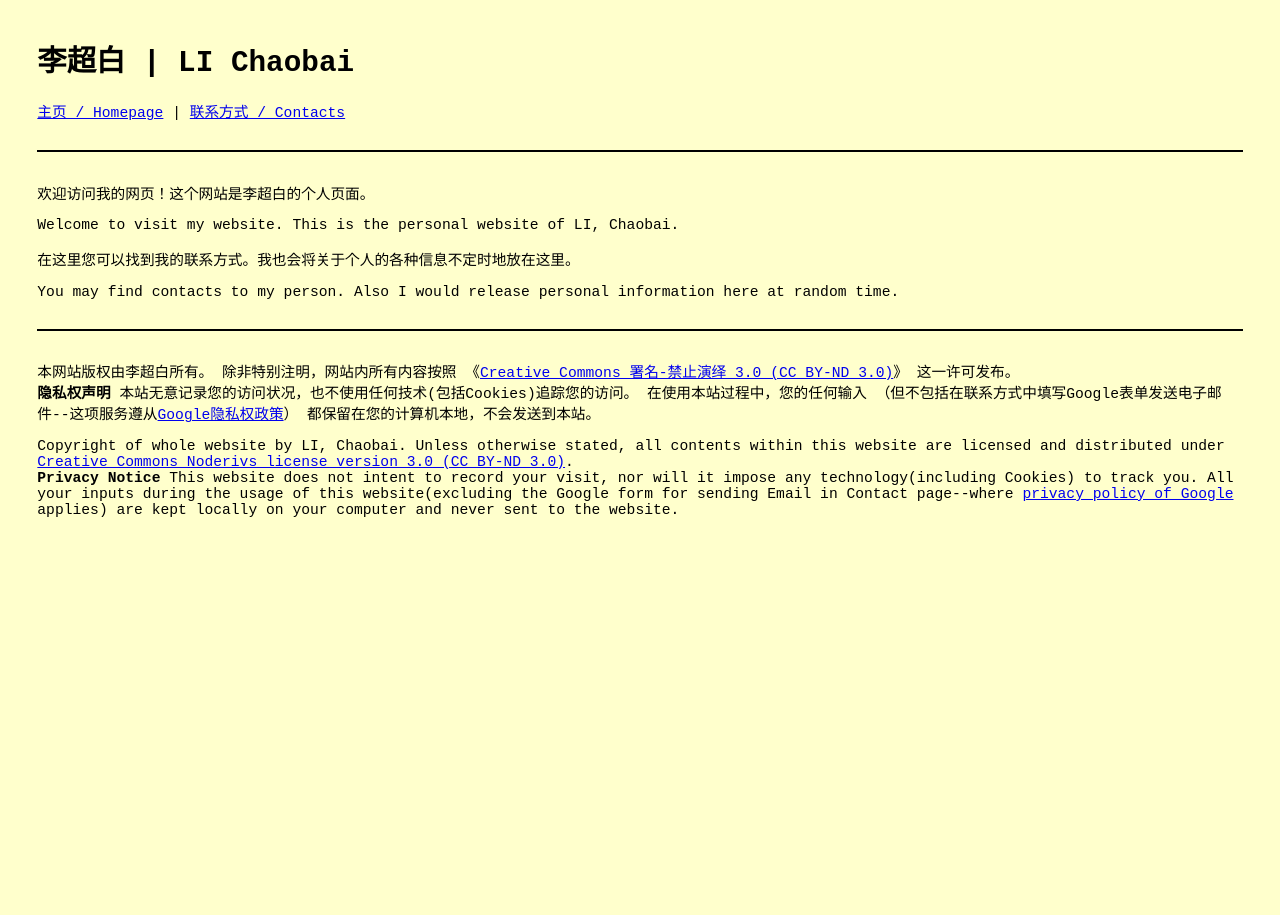
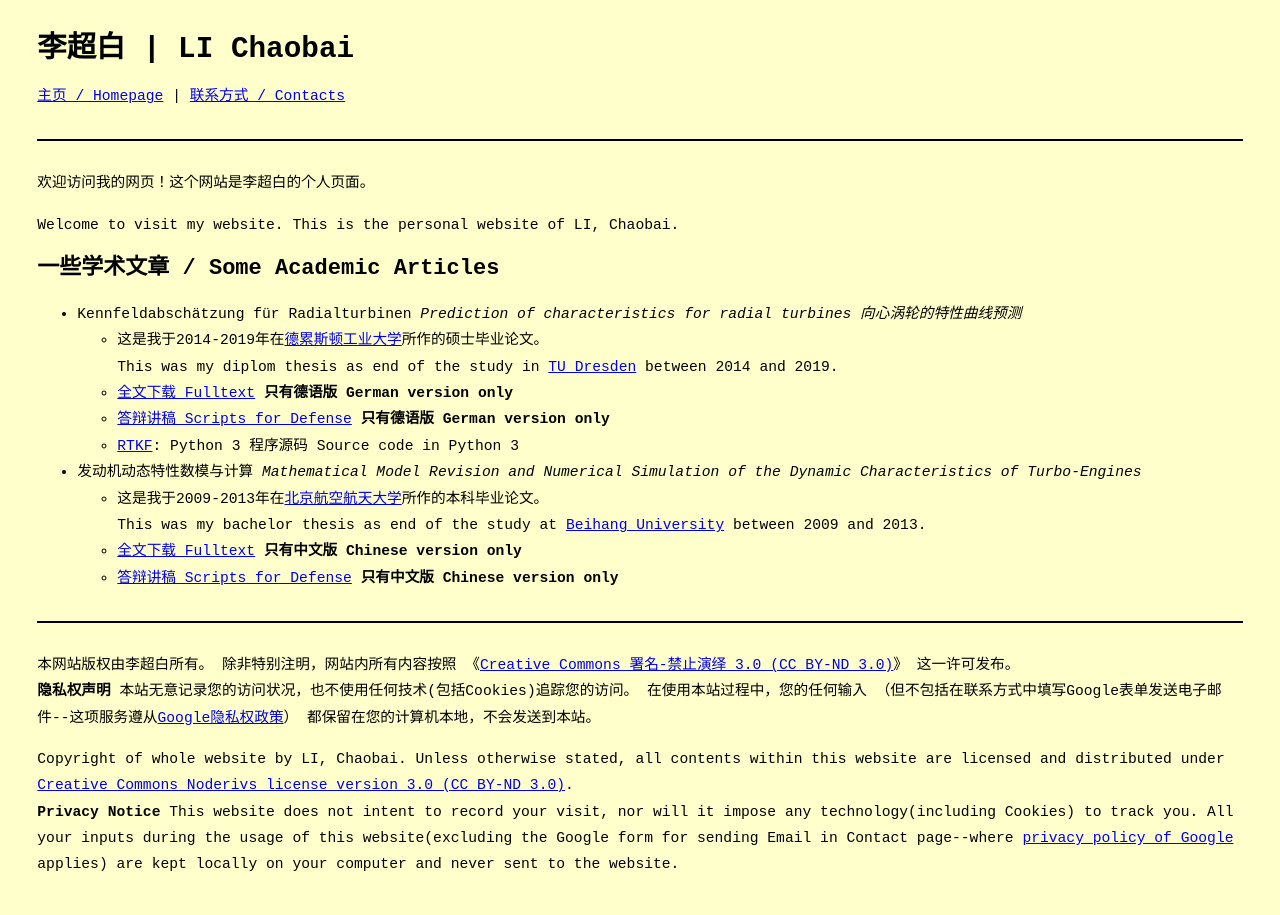
Before and after one commit to chaobai-li/chaobai-li.github.io, a Jekyll site: the page built from index.md, in a window 1280 px wide. Built offline with Jekyll 4.4.1, drawn with Linux system fonts in a browser that asks for light colours.

Commit message:
update homepage with 2 academic achievements up to now

```diff
--- a/css/contact.css
+++ b/css/contact.css
@@ -1,3 +1,7 @@
 .btn-link {
     border: 2px solid; width: 30em; padding: 0.5em; font-size: 0.9em;
 }
+
+.emailsvg{
+    height: 4em;
+}
--- a/css/global.css
+++ b/css/global.css
@@ -3,6 +3,7 @@ body {
     font-size: 11pt;
     font-family: monospace;
     background: #FFFFCC;
+    line-height: 1.8em;
 }
 
 hr {
--- a/index.md
+++ b/index.md
@@ -1,7 +1,4 @@
 ---
-# Feel free to add content and custom Front Matter to this file.
-# To modify the layout, see https://jekyllrb.com/docs/themes/#overriding-theme-defaults
-
 layout: default
 ---
 
@@ -9,7 +6,33 @@ layout: default
 
 Welcome to visit my website. This is the personal website of LI, Chaobai.
 
-在这里您可以找到我的联系方式。我也会将关于个人的各种信息不定时地放在这里。
+## 一些学术文章 / Some Academic Articles
 
-You may find contacts to my person. Also I would release personal information
-here at random time.
+
+* Kennfeldabschätzung für Radialturbinen
+  _Prediction of characteristics for radial turbines 向心涡轮的特性曲线预测_
+  * 这是我于2014-2019年在[德累斯顿工业大学][TUD-WIKIPEDIA-CN]所作的硕士毕业论文。<br />
+    This was my diplom thesis as end of the study in [TU Dresden][TUD-WIKIPEDIA-EN] between 2014 and 2019.
+  * [全文下载 Fulltext][DIPLOM-DOWNLOAD] **只有德语版 German version only**
+  * [答辩讲稿 Scripts for Defense][DIPLOM-DOWNLOAD-DEFENSE] **只有德语版 German version only**
+  * [RTKF](https://github.com/neoatlantis/rtkf):
+    Python 3 程序源码 Source code in Python 3
+
+* 发动机动态特性数模与计算 _Mathematical Model Revision and Numerical Simulation of the Dynamic Characteristics of Turbo-Engines_
+  * 这是我于2009-2013年在[北京航空航天大学][BUAA-WIKIPEDIA-CN]所作的本科毕业论文。
+  <br />This was my bachelor thesis as end of the study at [Beihang University][BUAA-WIKIPEDIA-EN] between 2009 and 2013.
+  * [全文下载 Fulltext][BACHELOR-DOWNLOAD] **只有中文版 Chinese version only**
+  * [答辩讲稿 Scripts for Defense][BACHELOR-DOWNLOAD-DEFENSE] **只有中文版 Chinese version only**
+
+
+
+
+
+[TUD-WIKIPEDIA-CN]: https://zh.wikipedia.org/wiki/%E5%BE%B7%E7%B4%AF%E6%96%AF%E9%A1%BF%E5%B7%A5%E4%B8%9A%E5%A4%A7%E5%AD%A6
+[TUD-WIKIPEDIA-EN]: https://en.wikipedia.org/wiki/TU_Dresden
+[BUAA-WIKIPEDIA-CN]: https://zh.wikipedia.org/wiki/%E5%8C%97%E4%BA%AC%E8%88%AA%E7%A9%BA%E8%88%AA%E5%A4%A9%E5%A4%A7%E5%AD%A6
+[BUAA-WIKIPEDIA-EN]: https://en.wikipedia.org/wiki/Beihang_University
+[BACHELOR-DOWNLOAD]: /academic/bachelor/bachelor.pdf
+[BACHELOR-DOWNLOAD-DEFENSE]: /academic/bachelor/defense.pdf
+[DIPLOM-DOWNLOAD]: /academic/diplom/diplom.pdf
+[DIPLOM-DOWNLOAD-DEFENSE]: /academic/diplom/defense.pdf
```
Also changed, not shown: contacts.html (+11 -0 lines), encrypt.md (+5 -4 lines), images/email.svg (added), 4 other files.
